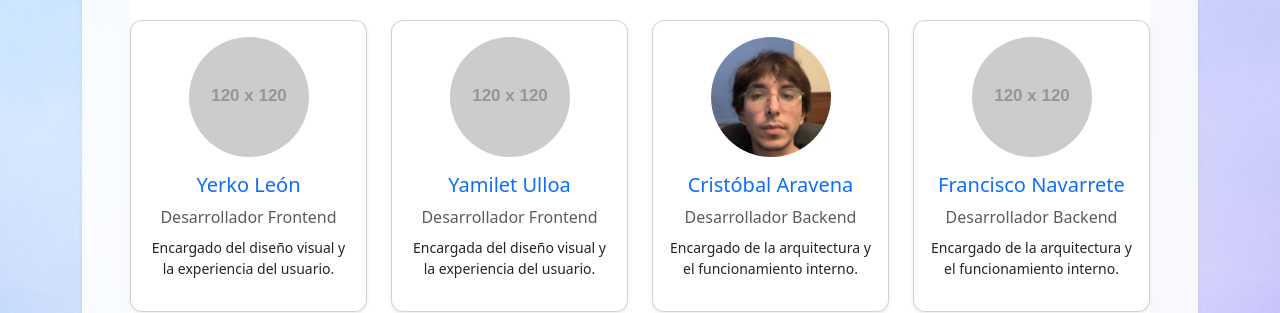
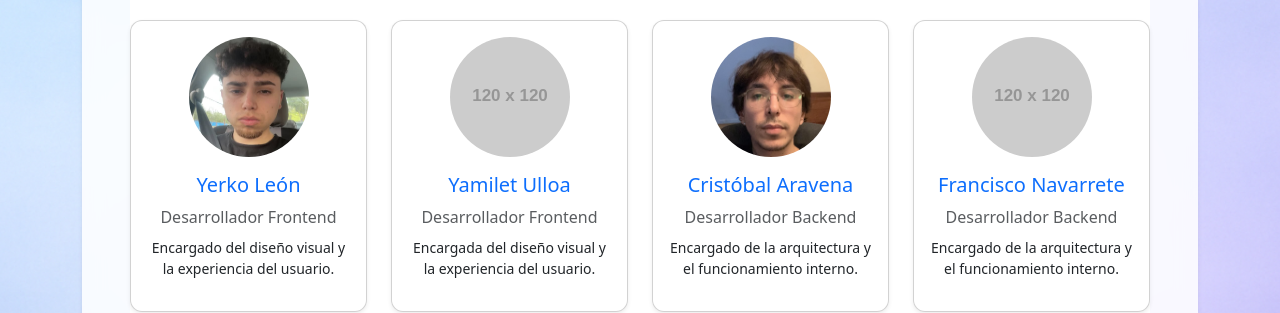
Before and after one commit to Solsitaa/proyecto-frontend, a plain HTML site: page html/quienes-somos.html in a window 1280 px wide. Shown: the part 488-801 px from the top of the page. Drawn offline with nearby package versions, Linux system fonts and the light colour scheme; placeholder pictures from the web are drawn by us.

Commit message:
agregando foto

```diff
--- a/html/quienes-somos.html
+++ b/html/quienes-somos.html
@@ -33,7 +33,7 @@
                     <div class="row g-4 justify-content-center">
                         <div class="col-md-4 col-lg-3">
                             <div class="card h-100 text-center shadow-sm">
-                                <img src="https://via.placeholder.com/120" class="card-img-top rounded-circle mx-auto mt-3" alt="Yerko León" style="width: 120px; height: 120px;">
+                                <img src="/imagenes/YerkoLeon.jpg" class="card-img-top rounded-circle mx-auto mt-3" alt="Yerko León" style="width: 120px; height: 120px;">
                                 <div class="card-body">
                                     <h3 class="h5 card-title text-primary">Yerko León</h3>
                                     <p class="card-text text-muted mb-2">Desarrollador Frontend</p>
```
Also changed, not shown: imagenes/YerkoLeon.jpg (added).
